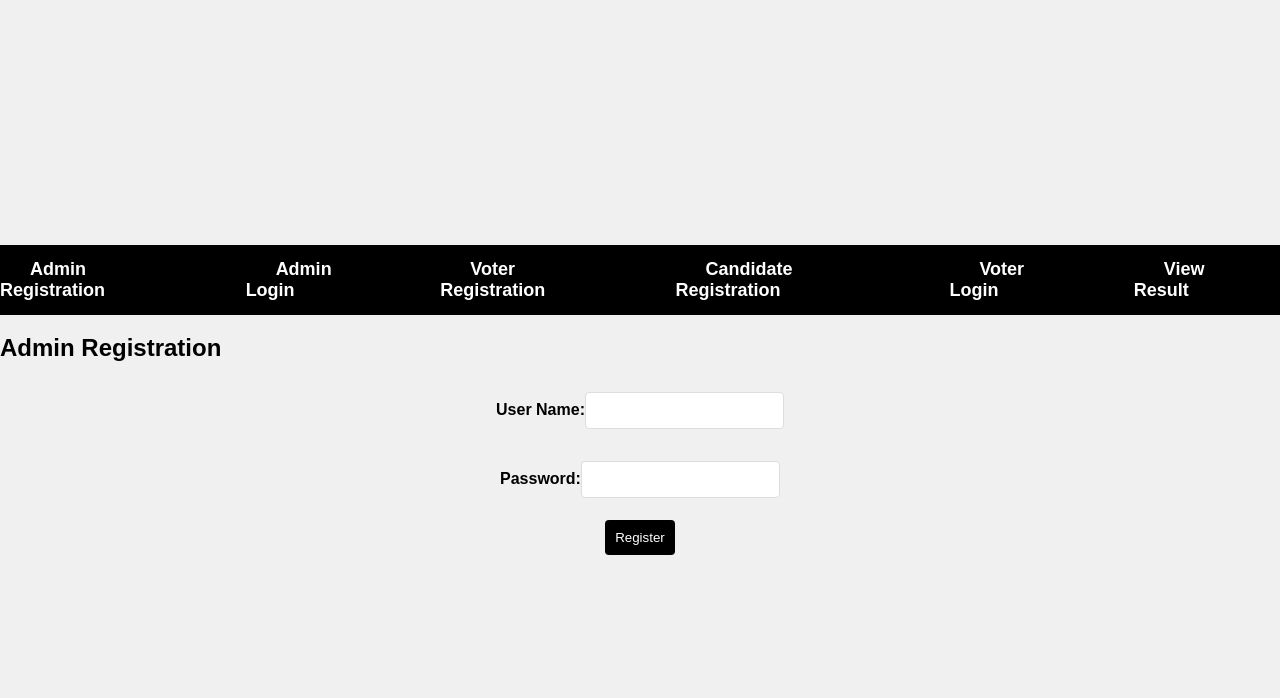
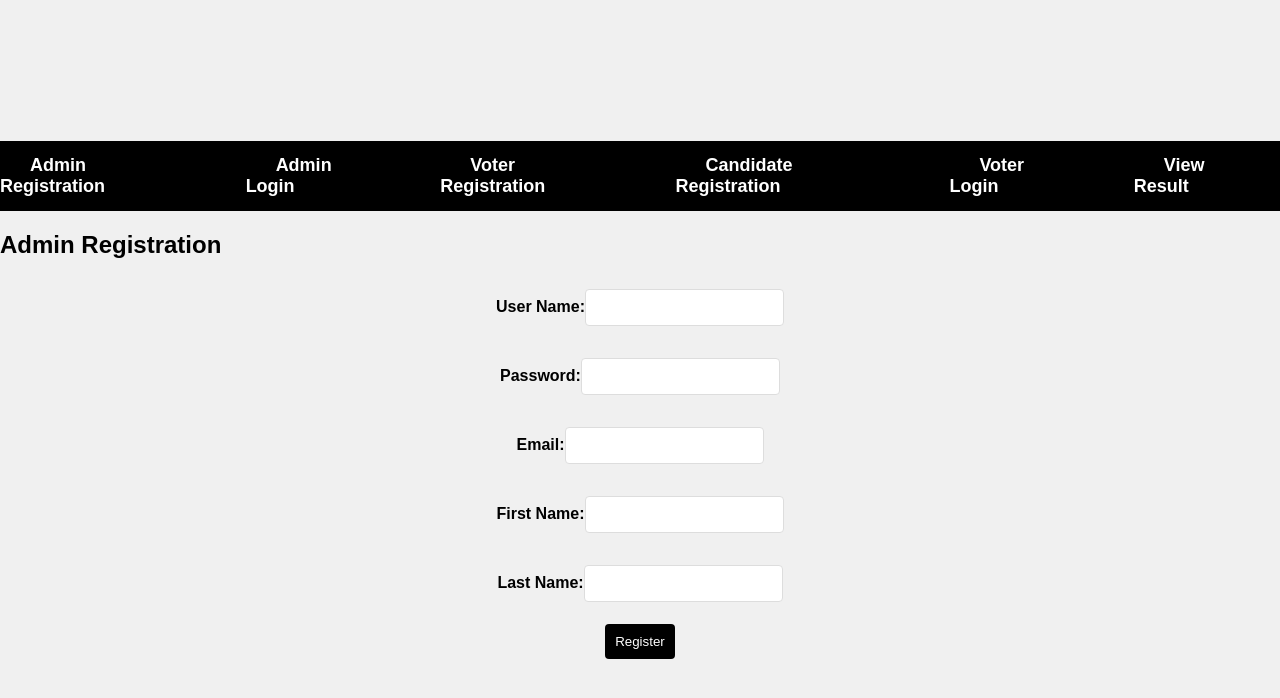
Before and after one commit to OmRamani98/Election-Hub, a React (Create React App) app in the folder my-app/: page /admin-registration in a window 1280 px wide. Shown: the top 698 px of the page. Built offline with nearby package versions, Linux system fonts and the light colour scheme.

Commit message:
more attridute in admin

```diff
--- a/my-app/src/components/AdminRgistration.js
+++ b/my-app/src/components/AdminRgistration.js
@@ -1,9 +1,8 @@
-
 import React, { useState } from 'react';
 import axios from 'axios';
 
-function AdminRegistration () {
-  const [admin, setAdmin] = useState({ username: '', password: '' });
+function AdminRegistration() {
+  const [admin, setAdmin] = useState({ username: '', password: '', email: '', firstName: '', lastName: '' });
   const [message, setMessage] = useState('');
 
   const handleChange = (e) => {
@@ -16,8 +15,8 @@ function AdminRegistration () {
       const response = await axios.post('http://localhost:8080/api/admin/registration', admin);
       setMessage(response.data);
       // Optionally, you can clear the form fields after successful registration
-      setAdmin({ id: '', password: '' });
-      window.location.href = '/admin-login'
+      setAdmin({ username: '', password: '', email: '', firstName: '', lastName: '' });
+      window.location.href = '/admin-login';
     } catch (error) {
       setMessage('Registration failed');
     }
@@ -35,6 +34,18 @@ function AdminRegistration () {
           Password:
           <input type="password" name="password" value={admin.password} onChange={handleChange} />
         </label>
+        <label>
+          Email:
+          <input type="email" name="email" value={admin.email} onChange={handleChange} />
+        </label>
+        <label>
+          First Name:
+          <input type="text" name="firstName" value={admin.firstName} onChange={handleChange} />
+        </label>
+        <label>
+          Last Name:
+          <input type="text" name="lastName" value={admin.lastName} onChange={handleChange} />
+        </label>
         <button type="submit">Register</button>
       </form>
       {message && <p>{message}</p>}
```
